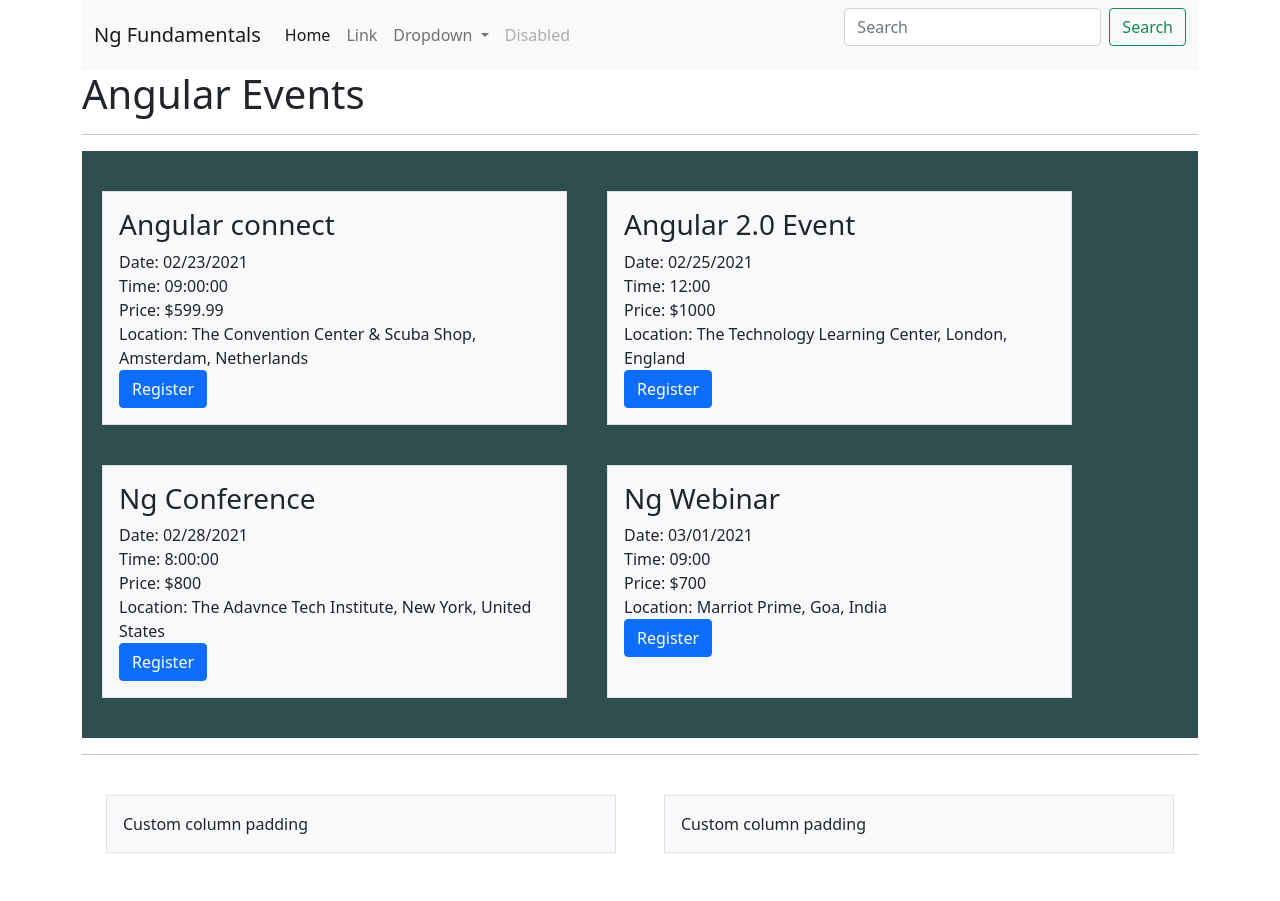
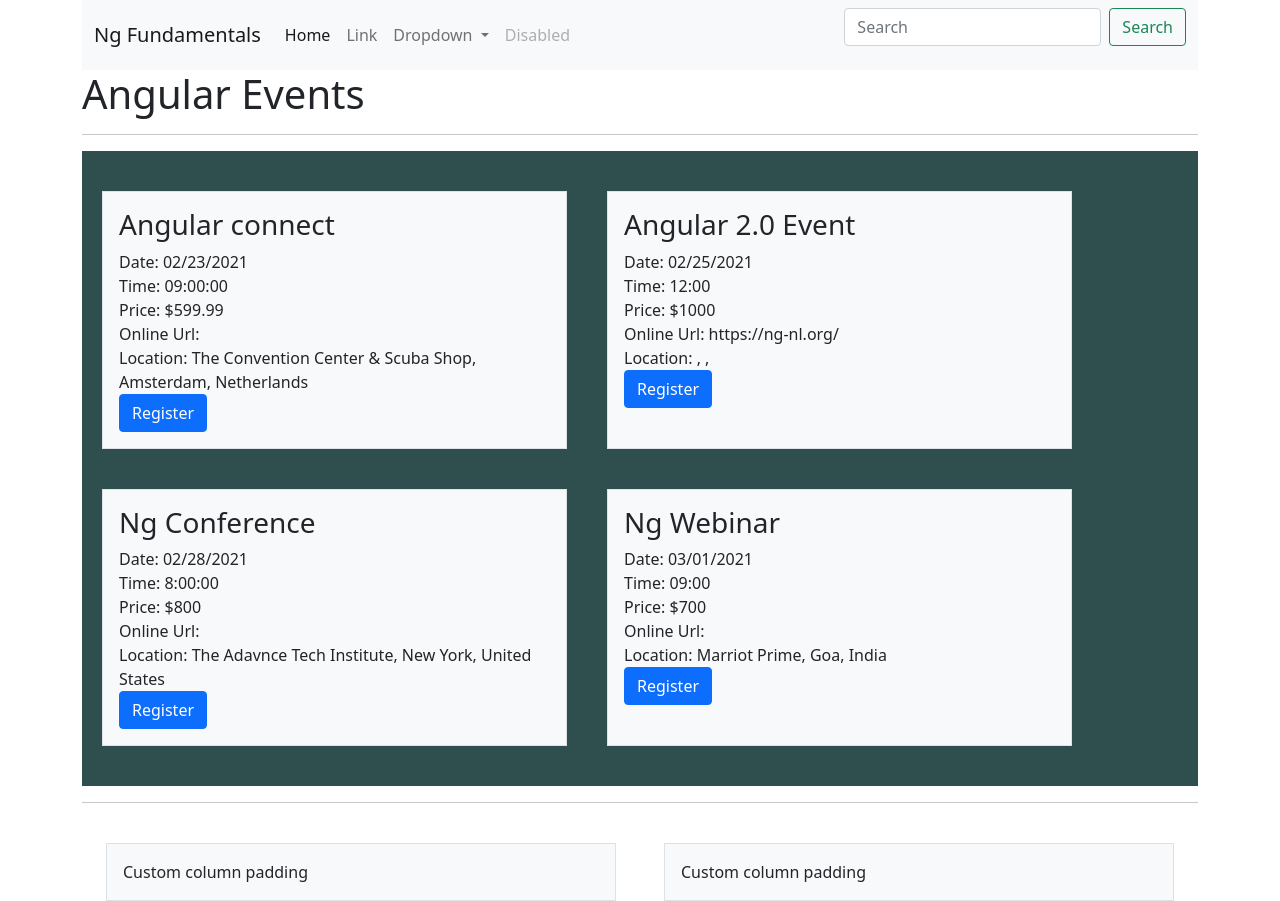
Before and after one commit to vijayB725/ng-fundamentals, an Angular app: page / in a window 1280 px wide. Before the commit the page ends 853 px from the top, so only its background shows below. Built offline with nearby package versions, Linux system fonts and the light colour scheme.

Commit message:
3 files modified

```diff
--- a/src/app/events/event-list/event-list.component.css
+++ b/src/app/events/event-list/event-list.component.css
@@ -1,8 +1,7 @@
 .thumbnail {
-  background-color:darkslategrey;
+  background-color: darkslategrey;
   padding: 20px;
 }
 .pad-left {
   margin: 20px;
-
 }
--- a/src/app/events/event-list/event-list.component.ts
+++ b/src/app/events/event-list/event-list.component.ts
@@ -25,11 +25,7 @@ export class EventListComponent implements OnInit {
       date: "02/25/2021",
       time: "12:00",
       price: 1000.0,
-      location: {
-        address: 'The Technology Learning Center',
-        city: 'London',
-        country: 'England'
-      }
+      onlineUrl: 'https://ng-nl.org/',
     },
     {
       id: 4,
--- a/src/app/events/event-thumbnail/event-thumbnail.component.html
+++ b/src/app/events/event-thumbnail/event-thumbnail.component.html
@@ -1,11 +1,12 @@
 <div>
 	<div>
-		<h3>{{events.name}}</h3>
+		<h3>{{events?.name}}</h3>
 		<div>Date: {{events?.date}}</div>
 		<div>Time: {{events?.time}}</div>
 		<div>Price: ${{events?.price}}</div>
+    <div>Online Url: {{events?.onlineUrl}}</div>
 		<div>
-			<span>Location: {{events.location.address}}, {{events.location.city}}, {{events.location.country}}</span>
+			<span>Location: {{events?.location?.address}}, {{events?.location?.city}}, {{events?.location?.country}}</span>
 		</div>
 		<button class="btn btn-primary" (click)="handleRegister()">Register</button>
 	</div>
```
